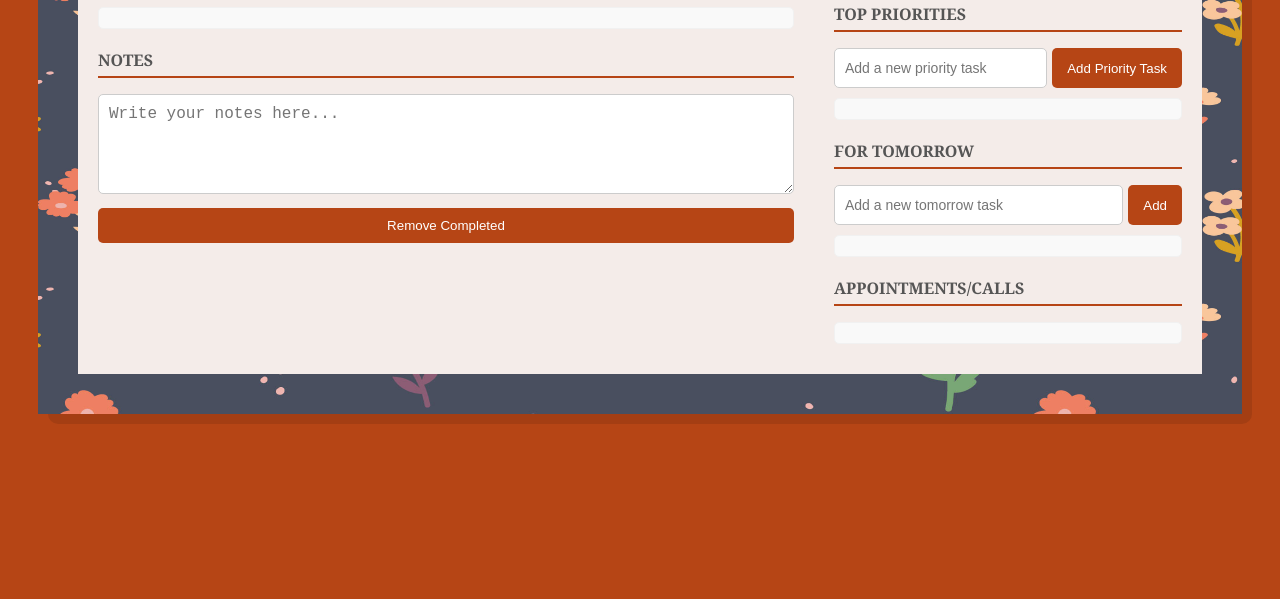
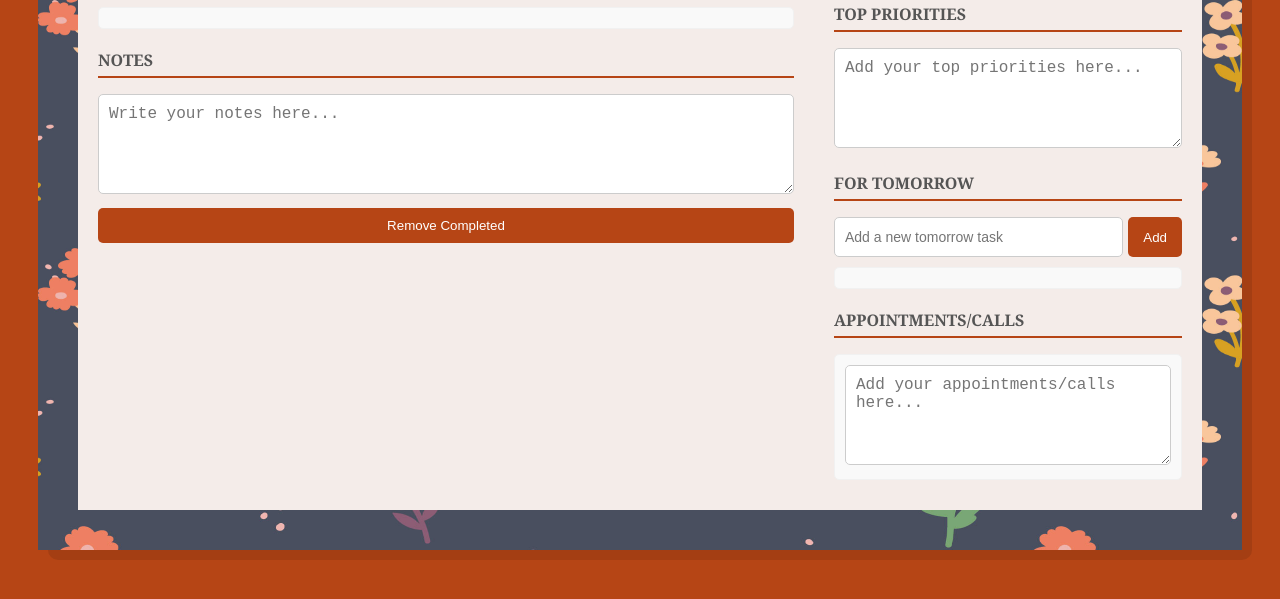
Before and after one commit to kelder10/Spring2025WEB124, a plain HTML site: page Javascript4/index.html in a window 1280 px wide. Shown: the part 201-800 px from the top of the page. Drawn offline with Linux system fonts and the light colour scheme.

Commit message:
Update index.html

```diff
--- a/Javascript4/index.html
+++ b/Javascript4/index.html
@@ -25,33 +25,23 @@
       <div class="right-column">
         <h3>Today's Date</h3>
         <input type="date" id="dateInput">
-
         <h3>Top Priorities</h3>
-<div class="add-priority-task">
-<input type="text" id="priorityTaskInput" placeholder="Add a new priority task">
-<button id="addPriorityTaskBtn">Add Priority Task</button>
+        <div class="top-priorities-container">
+          <textarea id="topPrioritiesInput" placeholder="Add your top priorities here..."></textarea>
         </div>
-<div class="priority-container" id="priorityContainer"></div>
-
         <h3>For Tomorrow</h3>
         <div class="add-tomorrow-task">
           <input type="text" id="tomorrowTaskInput" placeholder="Add a new tomorrow task">
           <button id="addTomorrowTaskBtn">Add</button>
         </div>
         <div class="tomorrow-container" id="tomorrowContainer"></div>
-
         <h3>Appointments/Calls</h3>
         <div class="appointments-container">
-<div class="add-appointment-task">
-<input type="text" id="appointmentTaskInput" placeholder="Add a new appointment task">
-<button id="addAppointmentTaskBtn">Add Appointment Task</button>
-</div>
           <textarea id="appointmentsInput" placeholder="Add your appointments/calls here..."></textarea>
         </div>
       </div>
     </div>
   </div>
-
   <script src="script.js"></script>
 </body>
 </html>
```
Lines whose indentation alone changed are shown as unchanged.
